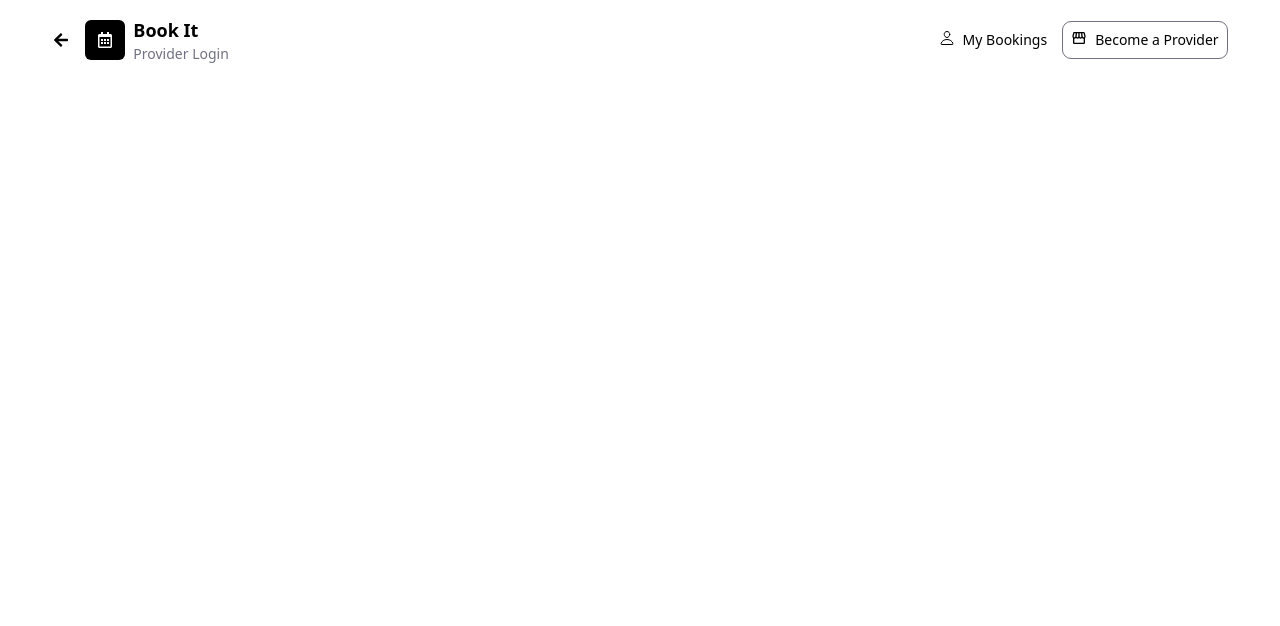
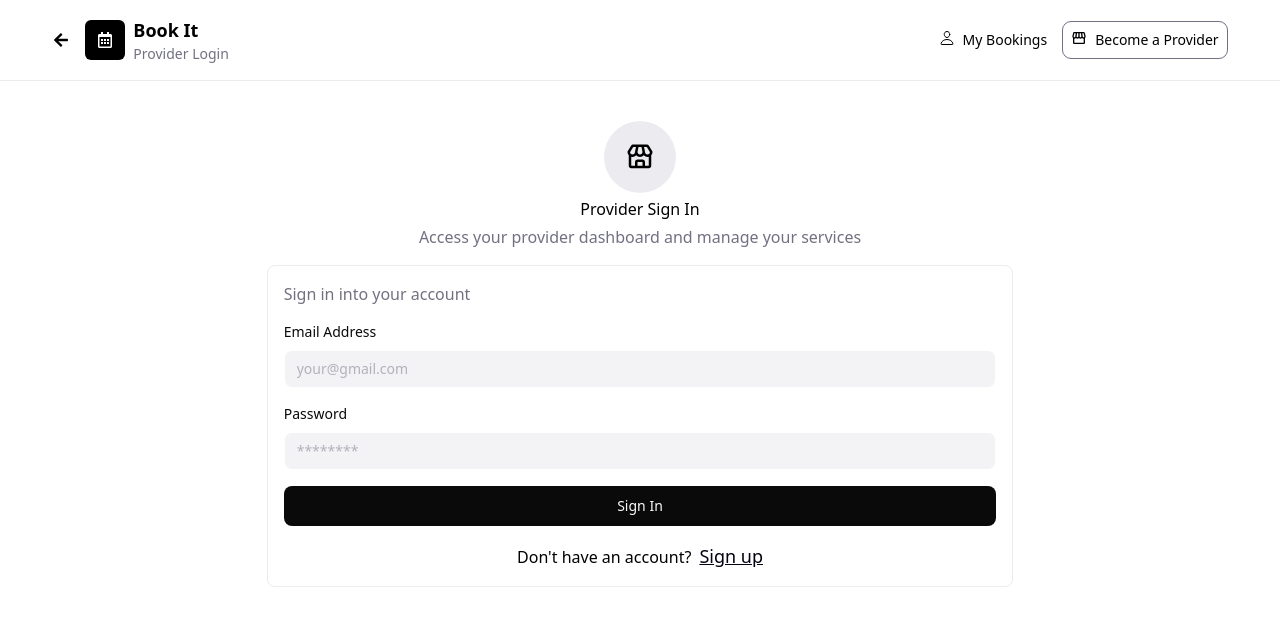
Before and after one commit to osigbemhe2020/service-booking-app, a Next.js app: page / in a window 1280 px wide. Shown: the top 626 px of the page. Built offline with nearby package versions, Linux system fonts and the light colour scheme.

Commit message:
feature/provider loginpage

```diff
--- a/src/Pages/Provider/Login/ProviderLogin.tsx
+++ b/src/Pages/Provider/Login/ProviderLogin.tsx
@@ -1,7 +1,67 @@
+import InputField from "@/components/inputField";
 import ProviderNav from "../ProviderNav";
+import PrimaryBtn from "@/components/primaryBtn";
+import Link from "next/link";
+import { BiStore } from "react-icons/bi";
+const ProviderLogin = () => {
+  return (
+    <section className="w-full">
+      <ProviderNav />
+      <main className=" mx-auto my-10">
+        <div className="flex flex-col gap-1 items-center mb-4">
+          <div className="h-18 w-18 bg-secondary400 rounded-full flex items-center justify-center text-3xl">
+            <BiStore />
+          </div>
+          <h3>Provider Sign In</h3>
+          <p className="text-secondary300">
+            Access your provider dashboard and manage your services
+          </p>
+        </div>
 
-const ProviderLogin = () => {
-  return <ProviderNav />;
+        {/* h3 */}
+        {/* p */}
+        <div>
+          <form
+            action=""
+            className="flex flex-col w-7/12 mx-auto  gap-4 p-4 border border-secondary400 rounded-lg"
+          >
+            <h4 className="text-secondary300">Sign in into your account</h4>
+            <InputField
+              htmlFor="email"
+              id="email"
+              placeholder="your@gmail.com"
+              required
+              text="Email Address"
+              type="email"
+            />
+            <InputField
+              htmlFor="password"
+              id="password"
+              placeholder="********"
+              required
+              text="Password"
+              type="password"
+            />
+            <PrimaryBtn
+              bgColor="bg-secondary50"
+              hoverColor="bg-seondary200"
+              text="Sign In"
+              textColor="text-secondary600"
+            />
+            <p className="text-center">
+              Don&apos;t have an account?
+              <Link
+                href="/sign-up"
+                className="text-lg ml-2 underline text-secondary100"
+              >
+                Sign up
+              </Link>
+            </p>
+          </form>
+        </div>
+      </main>
+    </section>
+  );
 };
 
 export default ProviderLogin;
--- a/src/Pages/Provider/ProviderNav.tsx
+++ b/src/Pages/Provider/ProviderNav.tsx
@@ -6,7 +6,7 @@ import { MdOutlineStorefront } from "react-icons/md";
 const ProviderNav = () => {
   return (
     <section className="w-full">
-      <menu className=" flex justify-between items-center w-11/12 mx-auto my-4">
+      <menu className=" flex justify-between items-center w-11/12 mx-auto py-4 ">
         <div className="flex  gap-4 items-center">
           <li>
             <Link href="/">
@@ -43,6 +43,7 @@ const ProviderNav = () => {
           />
         </div>
       </menu>
+      <hr className="text-secondary400" />
     </section>
   );
 };
--- a/src/components/inputField.tsx
+++ b/src/components/inputField.tsx
@@ -26,7 +26,7 @@ const InputField = ({
       <input
         type={type}
         id={id}
-        className="bg-secondary550 border border-white text-secondary300 text-sm rounded-lg focus:ring-secondary400 focus:border-secondary400 block w-full px-3 py-1 "
+        className="bg-secondary550 border border-white text-secondary300 text-sm rounded-lg focus:ring-secondary400 focus:border-secondary400 block w-full px-3 py-2 "
         placeholder={placeholder}
         required={required}
       />
--- a/src/components/primaryBtn.tsx
+++ b/src/components/primaryBtn.tsx
@@ -14,7 +14,7 @@ const PrimaryBtn = ({
   return (
     <button
       type="button"
-      className={`${textColor} ${bgColor} hover:${hoverColor} focus:ring-4 focus:${hoverColor} font-medium rounded-lg text-sm px-5 py-2.5`}
+      className={`${textColor} ${bgColor} hover:${hoverColor} focus:ring-4 focus:${hoverColor} font-medium rounded-lg text-sm px-5 py-2.5 cursor-pointer`}
     >
       {text}
     </button>
```
